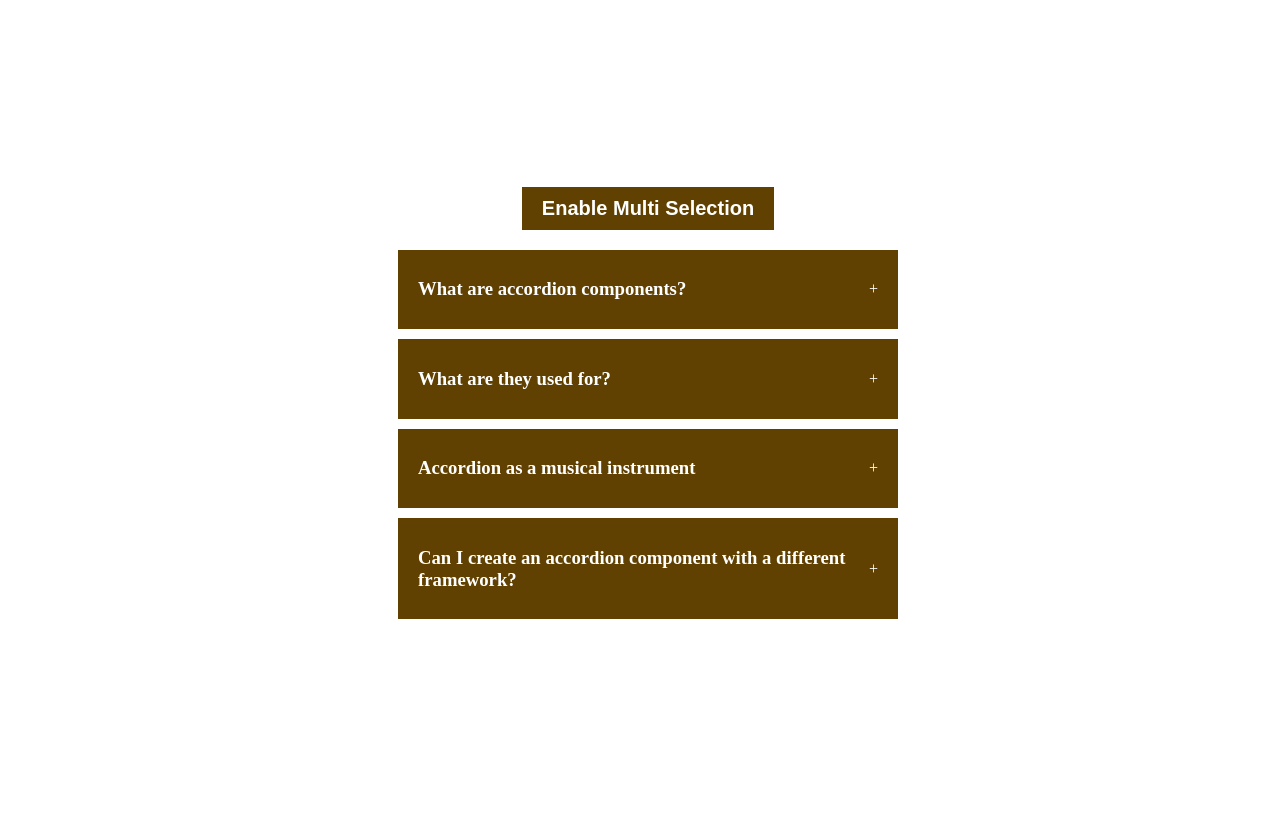
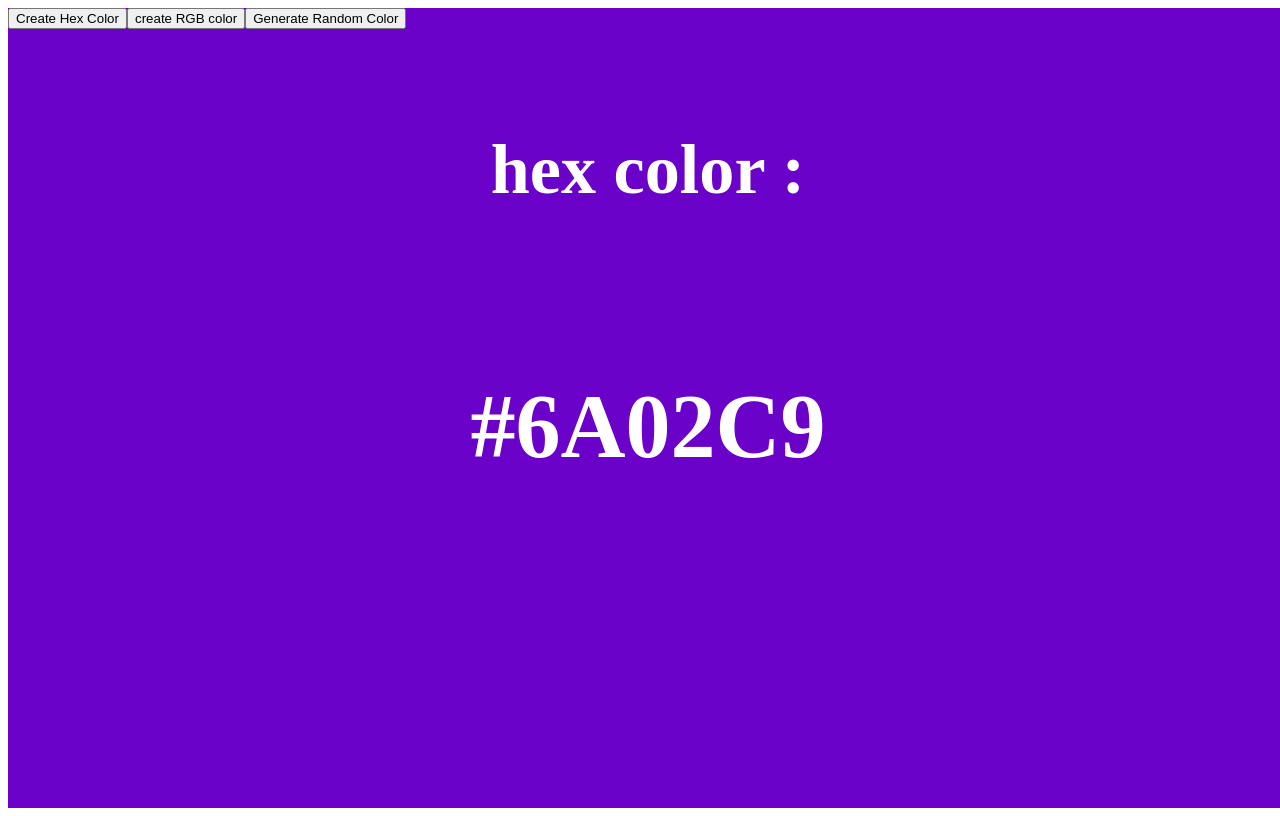
Before and after one commit to ericknjogu/react-projects, a React (Vite) app: page / in a window 1280 px wide. Built offline with nearby package versions, Linux system fonts and the light colour scheme.

Commit message:
creating a random color picker

```diff
--- a/src/App.jsx
+++ b/src/App.jsx
@@ -1,13 +1,13 @@
-import Accordian from "./components/accordian/index."
+import { useState } from "react";
+import Accordian from "./components/accordian/index.";
+import RandomColor from "./components/RandomColor";
 
 function App() {
   return (
     <>
-      <div className="App">
-        <Accordian />
-      </div>
+      <RandomColor />
     </>
-  )
+  );
 }
 
-export default App
+export default App;
--- /dev/null
+++ b/src/components/RandomColor/index.jsx
@@ -0,0 +1,69 @@
+import { useEffect, useState } from "react";
+
+export default function RandomColor() {
+  const [typeOfColor, setTypeOfColor] = useState("hex");
+  const [color, setColor] = useState("#000000");
+
+  function randomColorUtility(length) {
+    return Math.floor(Math.random() * length);
+  }
+
+  function createRandomHexColor() {
+    const hex = [0, 1, 2, 3, 4, 5, 6, 7, 8, 9, "A", "B", "C", "D", "E", "F"];
+    let hexColor = "#";
+
+    for (let i = 0; i < 6; i++) {
+      hexColor += hex[randomColorUtility(hex.length)];
+    }
+
+    setColor(hexColor);
+
+    console.log(hexColor);
+  }
+
+  function createRandomRgbColor() {
+    const r = Math.floor(Math.random() * 256);
+    const g = Math.floor(Math.random() * 256);
+    const b = Math.floor(Math.random() * 256);
+
+    const rgbColor = `rgb(${r},${g},${b})`;
+
+    setColor(rgbColor);
+
+    console.log(rgbColor);
+  }
+
+  useEffect(() => {
+    if (typeOfColor === "hex") createRandomHexColor();
+    else createRandomRgbColor();
+  }, [typeOfColor]);
+
+  return (
+    <div style={{ height: "100vh", width: "100vw", background: color }}>
+      <button onClick={() => setTypeOfColor("hex")}>Create Hex Color </button>
+      <button onClick={() => setTypeOfColor("rgb")}>create RGB color</button>
+      <button
+        onClick={
+          typeOfColor === "hex" ? createRandomHexColor : createRandomRgbColor
+        }
+      >
+        Generate Random Color
+      </button>
+      <div
+        style={{
+          display: "flex",
+          justifyContent: "center",
+          alignItems: "center",
+          color: "white",
+          fontSize: "60px",
+          marginTop: "30px",
+          flexDirection: "column",
+          gap: "20px",
+        }}
+      >
+        <h3>{typeOfColor === "hex" ? "hex color : " : "RGB color: "}</h3>
+        <h2>{color}</h2>
+      </div>
+    </div>
+  );
+}
```
